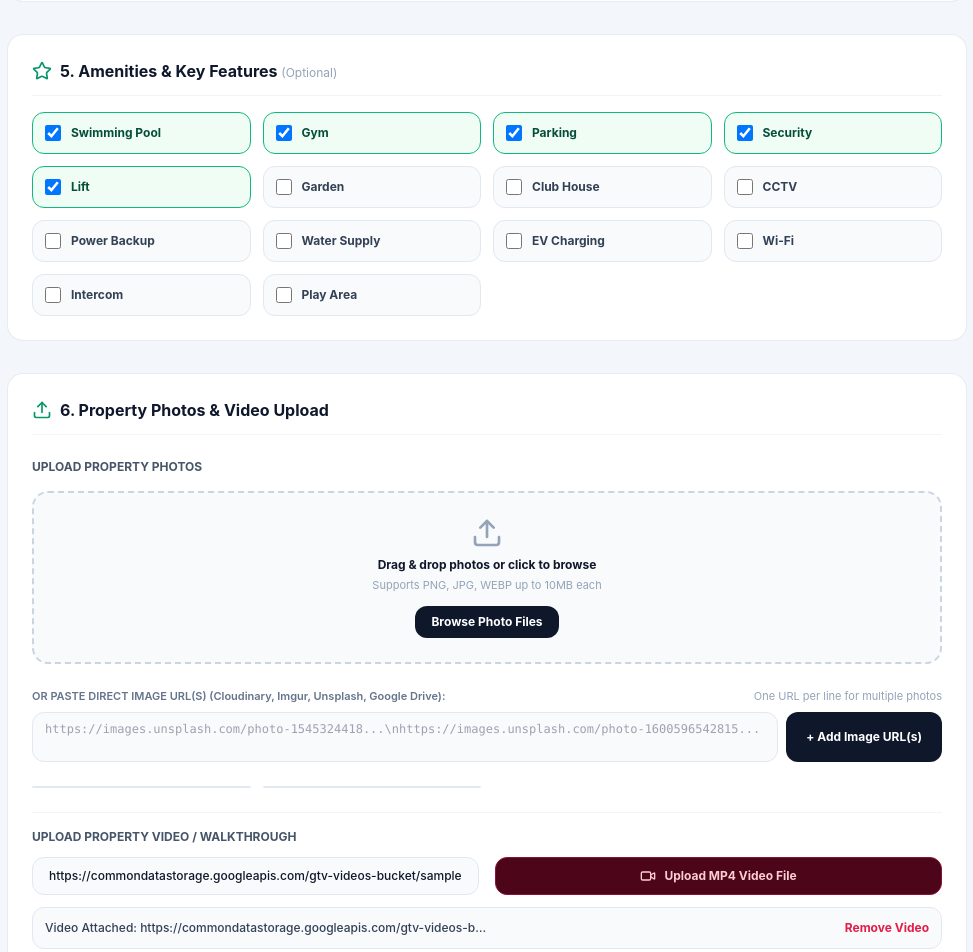
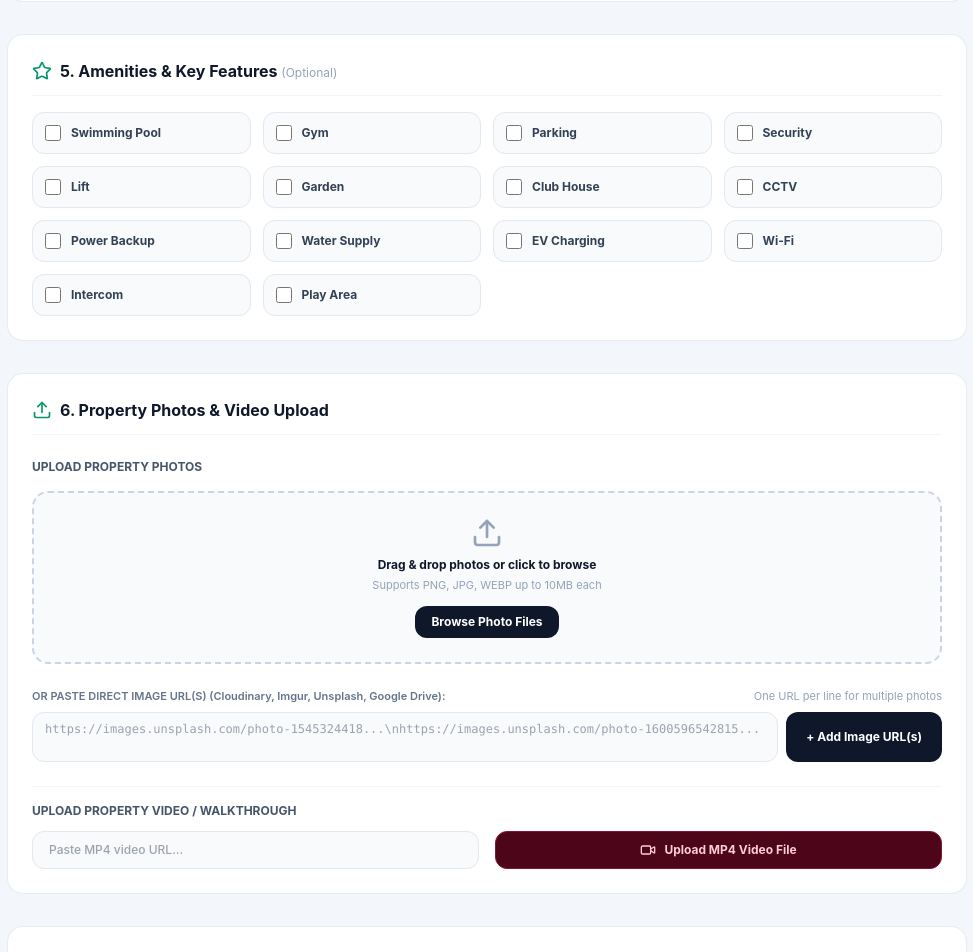
Before and after one commit to shivamrajiwade333/Purandharproperties, a Next.js app: page /admin/properties/new in a window 1280 px wide. Shown: the part 1680-2632 px from the top of the page, without its empty margins (281-1254 px from the left). Built offline with nearby package versions, Linux system fonts and the light colour scheme; grey boxes are pictures that could not be loaded.

Commit message:
Remove hardcoded default sample images & video from property form

```diff
--- a/components/admin/PropertyForm.tsx
+++ b/components/admin/PropertyForm.tsx
@@ -67,19 +67,12 @@ export default function PropertyForm({ initialData, isEditMode = false }: Proper
     'Swimming Pool', 'Gym', 'Parking', 'Security', 'Lift', 'Garden',
     'Club House', 'CCTV', 'Power Backup', 'Water Supply', 'EV Charging', 'Wi-Fi', 'Intercom', 'Play Area'
   ];
-  const [amenities, setAmenities] = useState<string[]>(initialData?.amenities || ['Swimming Pool', 'Gym', 'Parking', 'Security', 'Lift']);
+  const [amenities, setAmenities] = useState<string[]>(initialData?.amenities || []);
 
   // Media
-  const [images, setImages] = useState<string[]>(
-    initialData?.images || [
-      'https://images.unsplash.com/photo-1545324418-cc1a3fa10c00?auto=format&fit=crop&w=1200&q=80',
-      'https://images.unsplash.com/photo-1600596542815-ffad4c1539a9?auto=format&fit=crop&w=1200&q=80',
-    ]
-  );
-  const [coverImage, setCoverImage] = useState<string>(initialData?.coverImage || images[0] || '');
-  const [videoUrl, setVideoUrl] = useState<string>(
-    initialData?.videos?.[0]?.url || 'https://commondatastorage.googleapis.com/gtv-videos-bucket/sample/ForBiggerBlazes.mp4'
-  );
+  const [images, setImages] = useState<string[]>(initialData?.images || []);
+  const [coverImage, setCoverImage] = useState<string>(initialData?.coverImage || (initialData?.images?.[0] || ''));
+  const [videoUrl, setVideoUrl] = useState<string>(initialData?.videos?.[0]?.url || '');
   const [newPhotoInput, setNewPhotoInput] = useState('');
 
   // Contact Info
@@ -171,9 +164,7 @@ export default function PropertyForm({ initialData, isEditMode = false }: Proper
       return;
     }
 
-    const finalImages = images.length > 0 ? images : [
-      'https://images.unsplash.com/photo-1545324418-cc1a3fa10c00?auto=format&fit=crop&w=1200&q=80'
-    ];
+    const finalImages = images;
 
     const isPlot = propertyType?.toLowerCase().includes('plot') || propertyType?.toLowerCase().includes('land');
 
```
